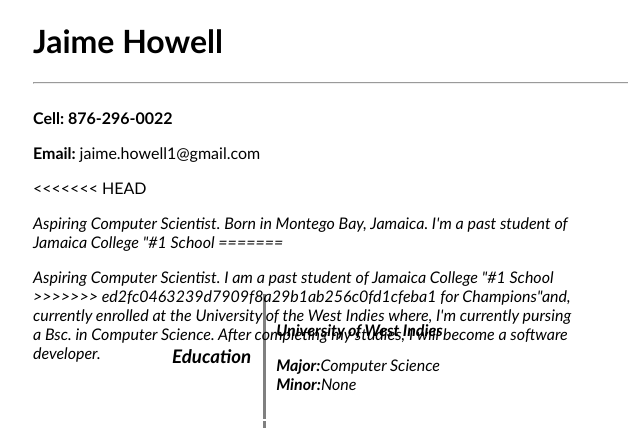
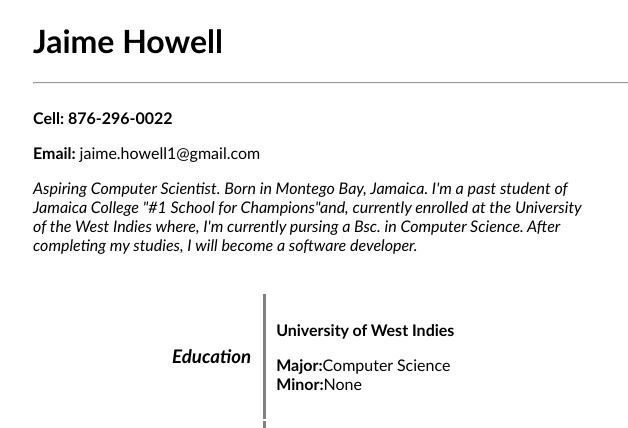
Before and after one commit to jamez21/jamez21.github.io, a plain HTML site: page index.html in a window 1280 px wide. Shown: the top 428 px of the page, 207-835 px from the left. Drawn offline with Linux system fonts and the light colour scheme.

Commit message:
commit message

```diff
--- a/index.html
+++ b/index.html
@@ -11,12 +11,8 @@
         <div class="absolutep">
         <p><span class="bold">Cell: 876-296-0022</span></p>
         <p><span class="bold">Email: </span>jaime.howell1@gmail.com</p>
-<<<<<<< HEAD
         <p><i>Aspiring Computer Scientist. Born in Montego Bay, Jamaica.
         I'm a past student of Jamaica College "#1 School
-=======
-        <p><i>Aspiring Computer Scientist. I am a past student of Jamaica College "#1 School
->>>>>>> ed2fc0463239d7909f8a29b1ab256c0fd1cfeba1
         for Champions"and, currently enrolled at the University of the West
         Indies where, I'm currently pursing a Bsc. in Computer Science.
         After completing my studies, I will become a software developer.</i></p>
```
